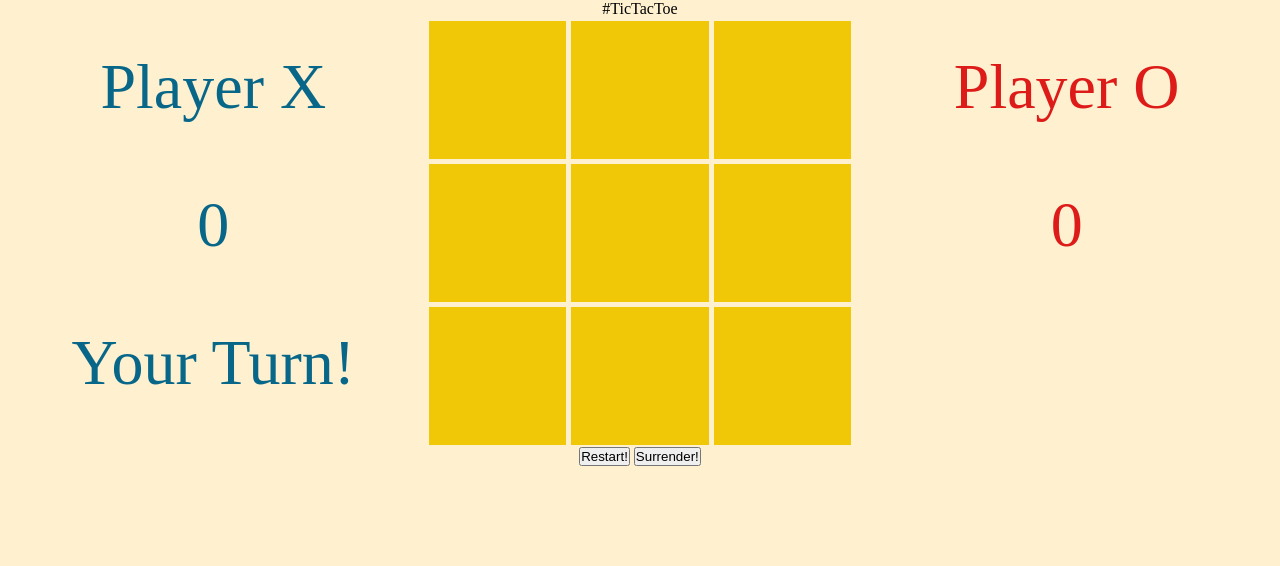
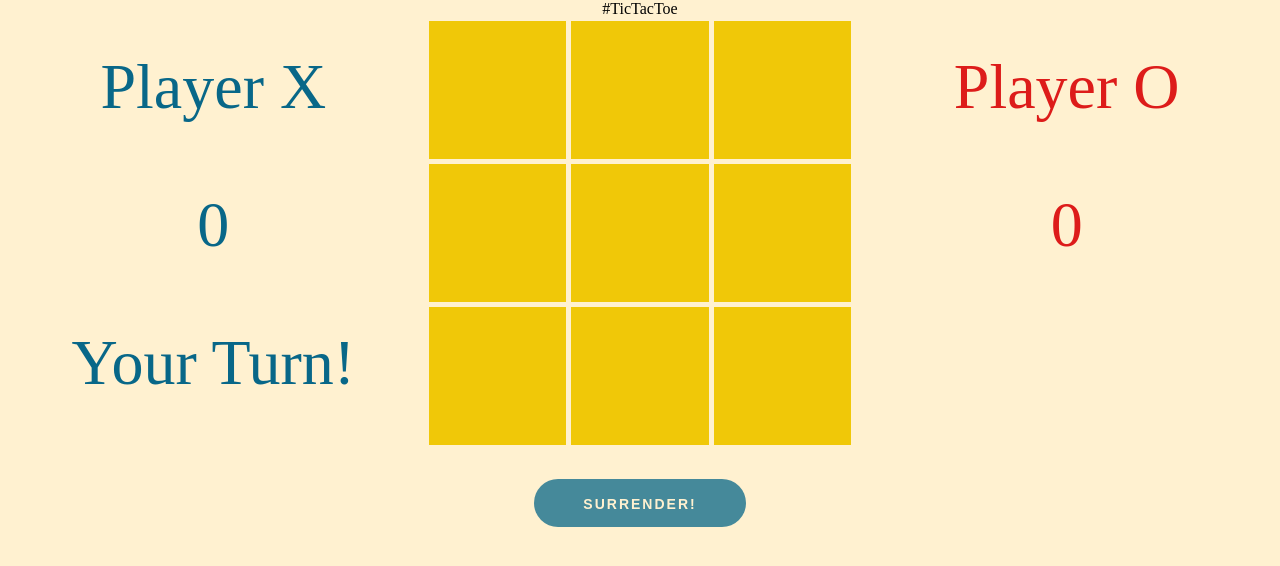
Before and after one commit to elviobg/Tic-Tac-Toe, a plain HTML site: page src/index.html in a window 1280 px wide. Drawn offline with Linux system fonts and the light colour scheme.

Commit message:
adiciona estilização dos botões

```diff
--- a/src/index.html
+++ b/src/index.html
@@ -47,13 +47,15 @@
           </div>
         </div>
       </div>
-      <div class="container align-items-center">
-        <button id="restartButton" onclick="restart()">
-          Restart!
-        </button>
-        <button id="surrenderButton"onclick="surrender()">
-          Surrender!
-        </button>
+      <div class="container container-buttons align-items-center">
+        <div>
+          <button class="dynamic-button" id="restartButton" onclick="restart()">
+            Restart!
+          </button>
+          <button class="dynamic-button" id="surrenderButton" onclick="surrender()">
+            Surrender!
+          </button>
+        <div>
       </div>
     </div>
   </body>
--- a/src/public/css/game.css
+++ b/src/public/css/game.css
@@ -40,3 +40,35 @@ p.text {
     text-align: center;
     padding: 2.5vw 0;
 }
+
+button {
+    display: inline-block;
+    outline: none;
+    cursor: pointer;
+    font-size: 14px;
+    line-height: 1;
+    border-radius: 500px;
+    transition-property: background-color,border-color,color,box-shadow,filter;
+    transition-duration: .3s;
+    border: 1px solid transparent;
+    letter-spacing: 2px;
+    min-width: 160px;
+    text-transform: uppercase;
+    white-space: normal;
+    font-weight: 700;
+    text-align: center;
+    padding: 17px 48px;
+    color: var(--color-bg);
+    background-color: var(--color-square);
+    height: 48px;
+    opacity: 0.75;
+}
+
+.dynamic-button:hover {
+    transform: scale(1.04);
+    opacity: 1;
+}
+
+.container-buttons {
+    margin-top: 2rem;
+}
--- a/src/public/js/game.js
+++ b/src/public/js/game.js
@@ -41,6 +41,8 @@ function restart() {
     game.moves = 0;
     game.starter_is_first_player = !game.starter_is_first_player;
     game.is_first_player = game.starter_is_first_player;
+    $("#restartButton").hide();
+    $("#surrenderButton").show();
 }
 
 function surrender() {
@@ -63,6 +65,7 @@ function changePlayer() {
     const player = getCurrentPlayer();
     $(".banner").hide();
     $(`.banner.${player.class}`).show();
+    $('button').css("background-color", `var(${player.css})`);
 }
 
 function executeMove(square) {
@@ -84,6 +87,8 @@ function executeMove(square) {
             $(".square").each(function(i, square) {
                 square.classList.add(`winner`);
             });
+            $("#restartButton").show();
+            $("#surrenderButton").hide();
         }
         return;
     }
@@ -94,6 +99,8 @@ function executeMove(square) {
     $(`.${player.class}.score`).text(player.score);
     $(`.${player.class}.banner`).text('WINNER!');
     changeWinnerColor(player);
+    $("#restartButton").show();
+    $("#surrenderButton").hide();
 }
 
 function getWinnerPossibilities(player) {
```
